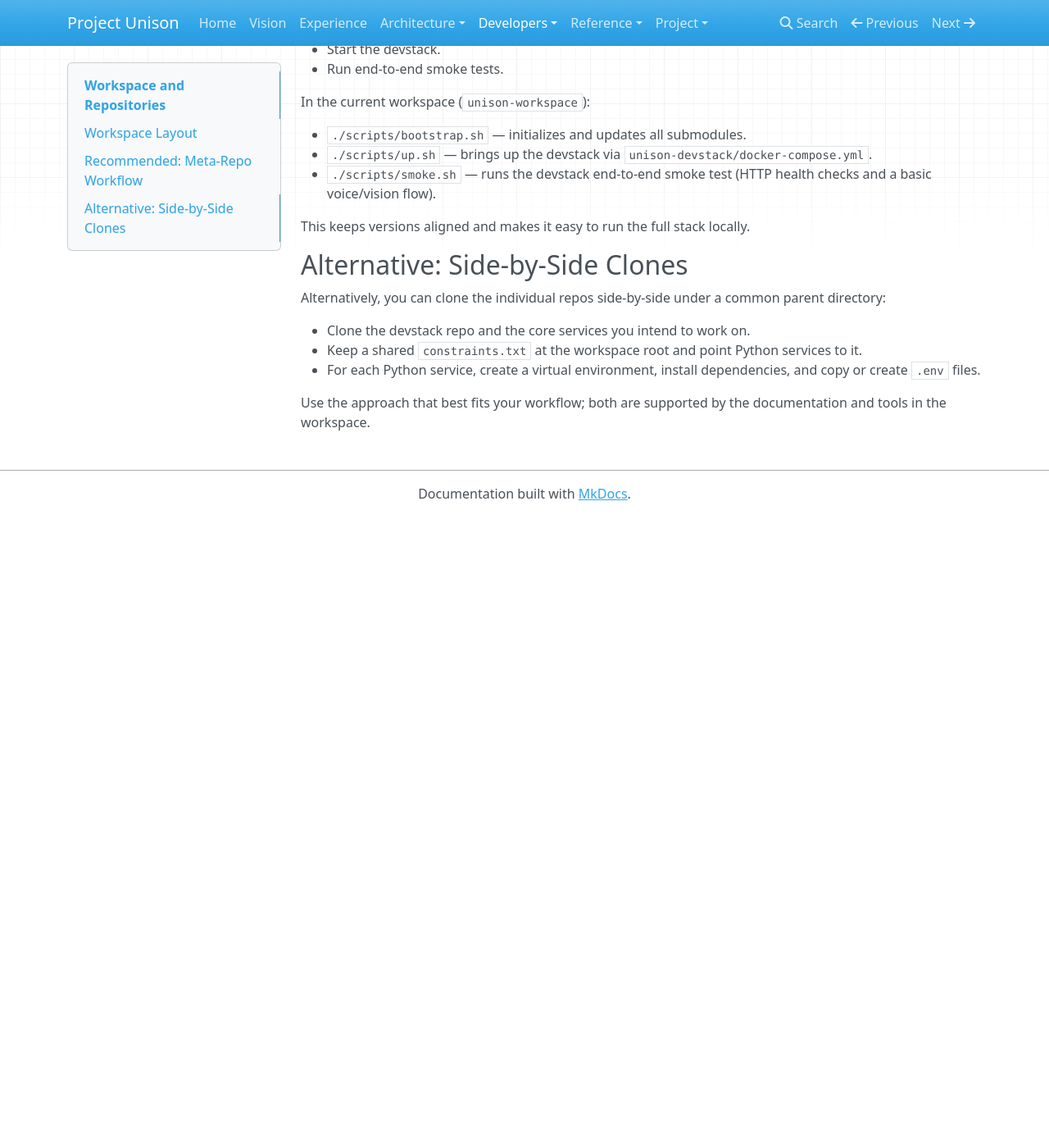
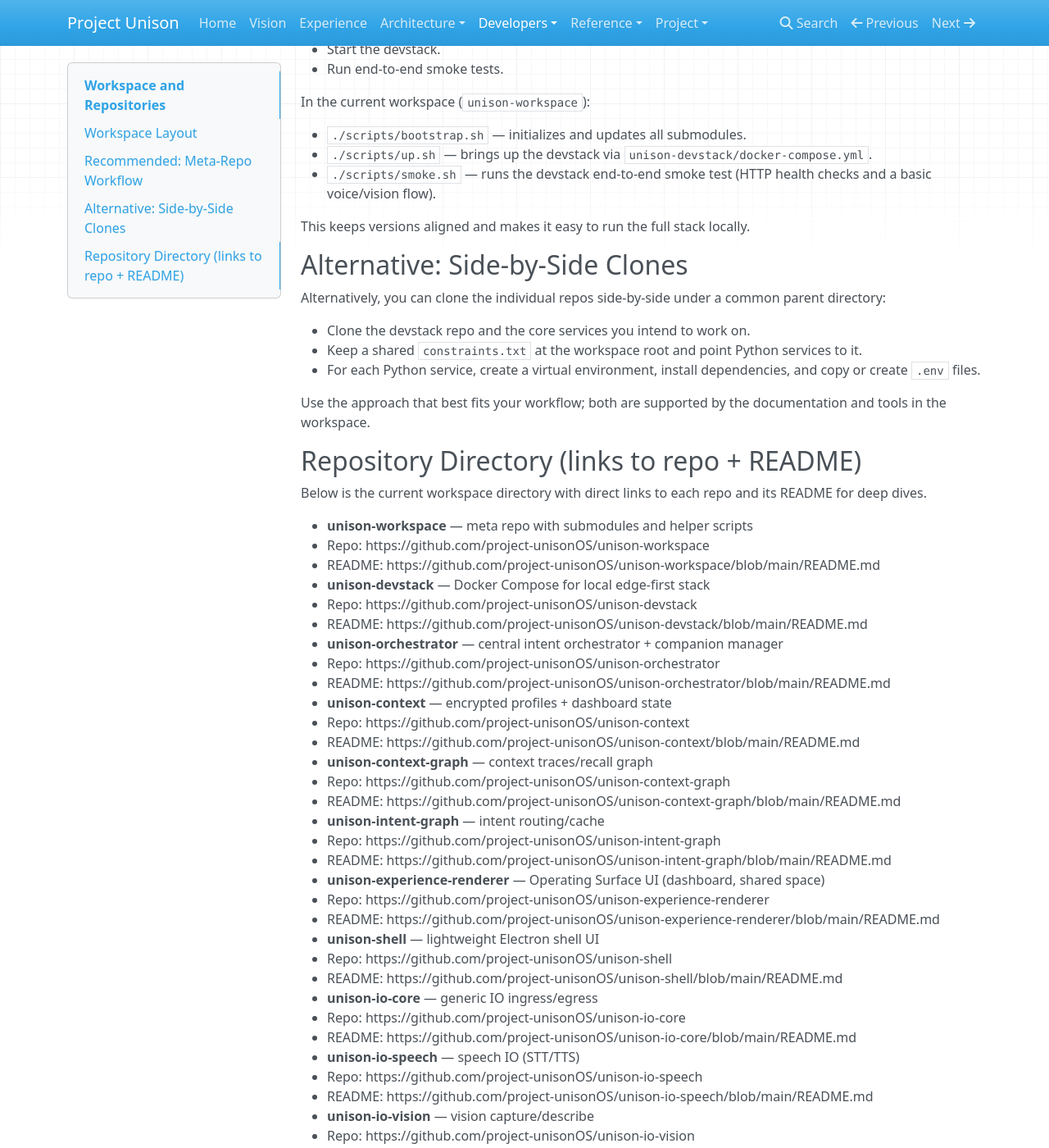
Before and after one commit to project-unisonOS/project-unisonos.github.io, an MkDocs documentation site: the page built from docs/developers/workspace-and-repos.md, in a window 1280 px wide and 1400 px high, scrolled down 547 px. Shown: the whole window at 82% size. Built offline with MkDocs 1.6.1, drawn with Linux system fonts in a browser that asks for light colours; nearby versions of some CDN libraries; before the commit the page ends 1177 px from its top, so only the background shows below that; some of the changed text lies outside the part shown.

Commit message:
docs: add workspace repo directory and link from index

```diff
--- a/docs/developers/workspace-and-repos.md
+++ b/docs/developers/workspace-and-repos.md
@@ -40,3 +40,82 @@ Alternatively, you can clone the individual repos side-by-side under a common pa
 - For each Python service, create a virtual environment, install dependencies, and copy or create `.env` files.
 
 Use the approach that best fits your workflow; both are supported by the documentation and tools in the workspace.
+
+## Repository Directory (links to repo + README)
+
+Below is the current workspace directory with direct links to each repo and its README for deep dives.
+
+- **unison-workspace** — meta repo with submodules and helper scripts
+  - Repo: https://github.com/project-unisonOS/unison-workspace
+  - README: https://github.com/project-unisonOS/unison-workspace/blob/main/README.md
+- **unison-devstack** — Docker Compose for local edge-first stack
+  - Repo: https://github.com/project-unisonOS/unison-devstack
+  - README: https://github.com/project-unisonOS/unison-devstack/blob/main/README.md
+- **unison-orchestrator** — central intent orchestrator + companion manager
+  - Repo: https://github.com/project-unisonOS/unison-orchestrator
+  - README: https://github.com/project-unisonOS/unison-orchestrator/blob/main/README.md
+- **unison-context** — encrypted profiles + dashboard state
+  - Repo: https://github.com/project-unisonOS/unison-context
+  - README: https://github.com/project-unisonOS/unison-context/blob/main/README.md
+- **unison-context-graph** — context traces/recall graph
+  - Repo: https://github.com/project-unisonOS/unison-context-graph
+  - README: https://github.com/project-unisonOS/unison-context-graph/blob/main/README.md
+- **unison-intent-graph** — intent routing/cache
+  - Repo: https://github.com/project-unisonOS/unison-intent-graph
+  - README: https://github.com/project-unisonOS/unison-intent-graph/blob/main/README.md
+- **unison-experience-renderer** — Operating Surface UI (dashboard, shared space)
+  - Repo: https://github.com/project-unisonOS/unison-experience-renderer
+  - README: https://github.com/project-unisonOS/unison-experience-renderer/blob/main/README.md
+- **unison-shell** — lightweight Electron shell UI
+  - Repo: https://github.com/project-unisonOS/unison-shell
+  - README: https://github.com/project-unisonOS/unison-shell/blob/main/README.md
+- **unison-io-core** — generic IO ingress/egress
+  - Repo: https://github.com/project-unisonOS/unison-io-core
+  - README: https://github.com/project-unisonOS/unison-io-core/blob/main/README.md
+- **unison-io-speech** — speech IO (STT/TTS)
+  - Repo: https://github.com/project-unisonOS/unison-io-speech
+  - README: https://github.com/project-unisonOS/unison-io-speech/blob/main/README.md
+- **unison-io-vision** — vision capture/describe
+  - Repo: https://github.com/project-unisonOS/unison-io-vision
+  - README: https://github.com/project-unisonOS/unison-io-vision/blob/main/README.md
+- **unison-auth** — auth service
+  - Repo: https://github.com/project-unisonOS/unison-auth
+  - README: https://github.com/project-unisonOS/unison-auth/blob/main/README.md
+- **unison-consent** — consent service
+  - Repo: https://github.com/project-unisonOS/unison-consent
+  - README: https://github.com/project-unisonOS/unison-consent/blob/main/README.md
+- **unison-policy** — policy enforcement service
+  - Repo: https://github.com/project-unisonOS/unison-policy
+  - README: https://github.com/project-unisonOS/unison-policy/blob/main/README.md
+- **unison-storage** — durable KV/files
+  - Repo: https://github.com/project-unisonOS/unison-storage
+  - README: https://github.com/project-unisonOS/unison-storage/blob/main/README.md
+- **unison-inference** — inference gateway (local-first)
+  - Repo: https://github.com/project-unisonOS/unison-inference
+  - README: https://github.com/project-unisonOS/unison-inference/blob/main/README.md
+- **unison-common** — shared Python library
+  - Repo: https://github.com/project-unisonOS/unison-common
+  - README: https://github.com/project-unisonOS/unison-common/blob/main/README.md
+- **unison-payments** — optional payments service
+  - Repo: https://github.com/project-unisonOS/unison-payments
+  - README: https://github.com/project-unisonOS/unison-payments/blob/main/README.md
+- **unison-agent-vdi** — VDI agent / renderer proxy
+  - Repo: https://github.com/project-unisonOS/unison-agent-vdi
+  - README: https://github.com/project-unisonOS/unison-agent-vdi/blob/main/README.md
+- **unison-io-core** — IO core (already listed; keep for completeness)
+  - Repo: https://github.com/project-unisonOS/unison-io-core
+  - README: https://github.com/project-unisonOS/unison-io-core/blob/main/README.md
+- **unison-os** — base OS image definitions
+  - Repo: https://github.com/project-unisonOS/unison-os
+  - README: https://github.com/project-unisonOS/unison-os/blob/main/README.md
+- **unison-platform** — deployment/config/meta platform assets
+  - Repo: https://github.com/project-unisonOS/unison-platform
+  - README: https://github.com/project-unisonOS/unison-platform/blob/main/README.md
+- **unison-comms** — communications service (email/unison channels)
+  - Repo: https://github.com/project-unisonOS/unison-comms
+  - README: https://github.com/project-unisonOS/unison-comms/blob/main/README.md
+- **project-unisonos.github.io** — public docs site (this site)
+  - Repo: https://github.com/project-unisonOS/project-unisonos.github.io
+  - README: https://github.com/project-unisonOS/project-unisonos.github.io/blob/main/README.md
+
+(If a repo is missing from this list, add it here and ensure its README links to the public docs.)
```
Also changed, not shown: docs/index.md (+1 -0 lines).
